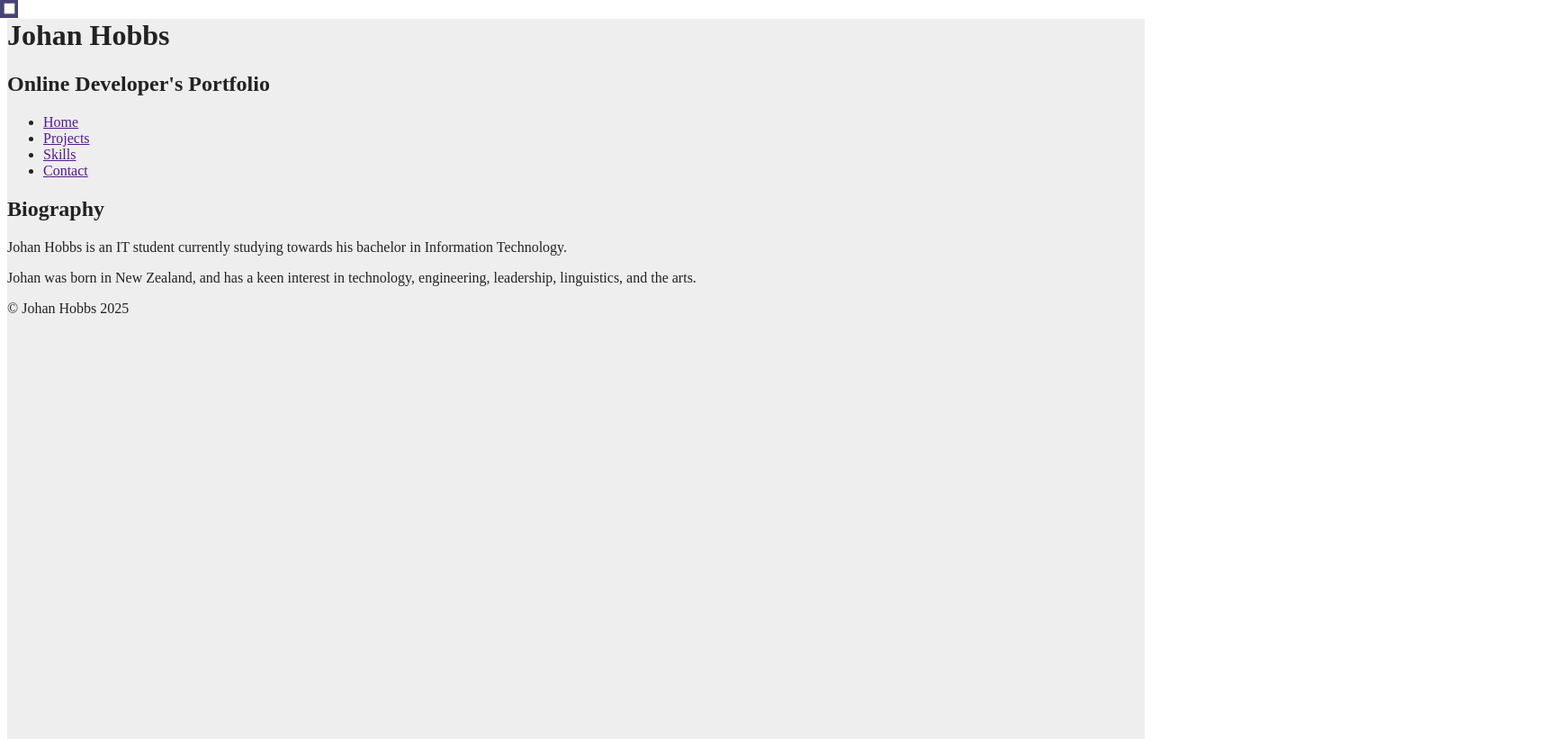
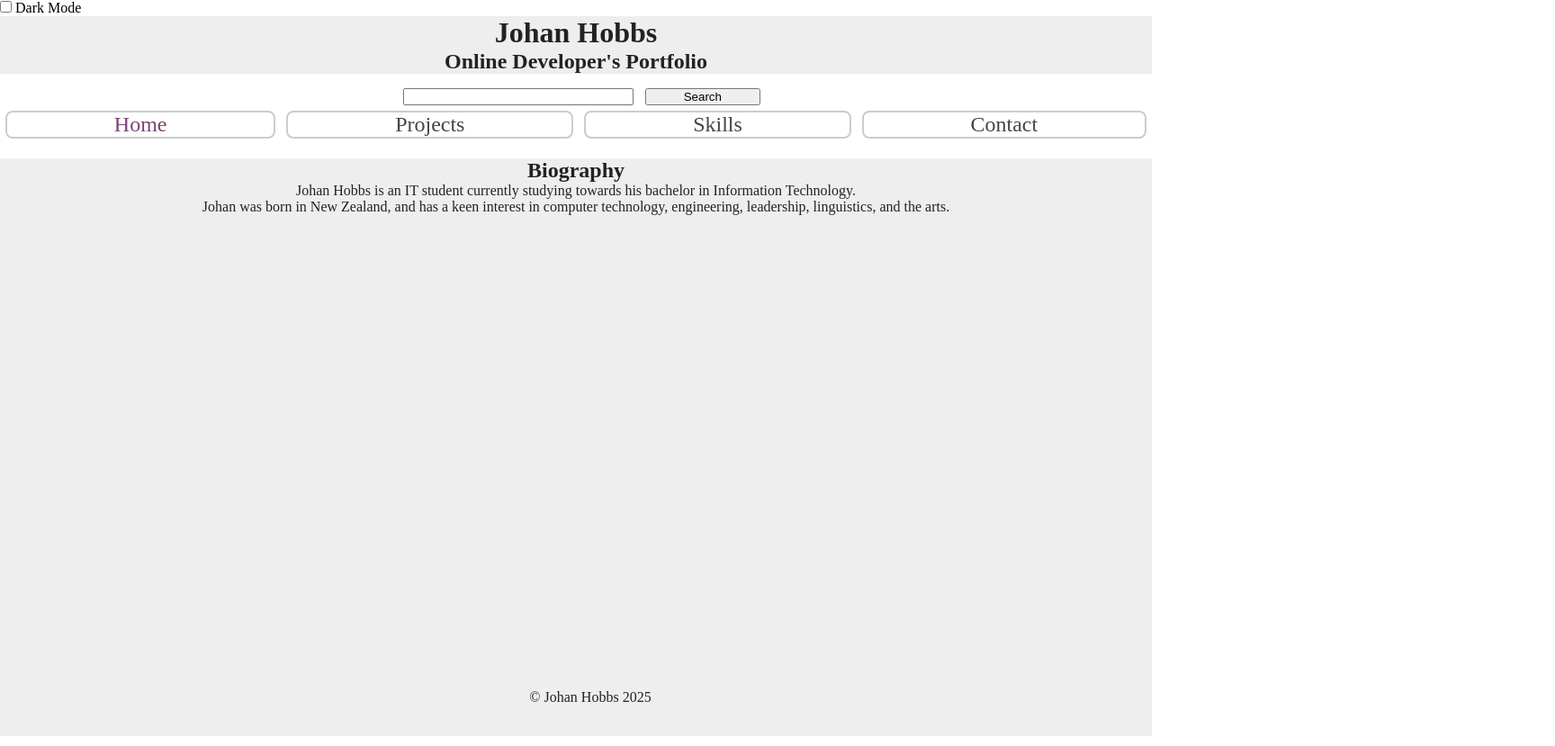
Before and after one commit to johanhobbs/WEB504-A1-2024, a plain HTML site: page portfolio-project/pages/index.html in a window 1280 px wide. Shown: the whole page at 90% size, 1728 px wide, since content can reach past the window. Drawn offline with Linux system fonts and the light colour scheme.

Commit message:
Dark mode working yay

```diff
--- a/portfolio-project/components/home/home.css
+++ b/portfolio-project/components/home/home.css
@@ -1,16 +1,17 @@
+* {
+  margin: 0;
+  padding: 0;
+}
+header * {
+  width: 100%;
+  text-align: center;
+}
+
 #page {
   width: 100%;
   min-height: 100vh;
-}
-
-#page {
   background-color: #eee;
   color: #222;
-}
-
-#dark-mode:checked ~ #page {
-  background-color: #222;
-  color: #eee;
 }
 
 hidden {
@@ -19,3 +20,79 @@ hidden {
   left: 0;
   background-color: #447;
 }
+
+nav {
+  padding-top: 1em;
+  padding-bottom: 1em;
+  background-color: #fff;
+}
+
+nav ul {
+  display: grid;
+  grid-template-columns: auto auto auto auto;
+}
+
+main {
+  width: 100%;
+  text-align: center;
+}
+
+nav ul li {
+  border: #ccc solid 2px;
+  border-radius: 8px;
+  list-style: none;
+  font-size: 1.5em;
+  margin: 0.25em;
+  text-align: center;
+}
+
+nav ul li a {
+  width: 100%;
+  height: 100%;
+  padding: 0.5em;
+  color: #444;
+  text-decoration: none;
+}
+
+nav ul li a:visited {
+  color: #747;
+  text-decoration: none;
+}
+
+footer {
+  width: 100%;
+  text-align: center;
+  position: absolute;
+  bottom: 0;
+  padding: 1em;
+}
+
+#searchbar {
+  width: 100%;
+  margin-left: 35%;
+  display: grid;
+  grid-template-columns: 20vw 10vw;
+  column-gap: 1vw;
+}
+
+#dark-mode:checked ~ #page {
+  background-color: #222;
+  color: #eee;
+}
+
+#dark-mode:checked ~ #page nav {
+  background-color: #000;
+}
+
+#dark-mode:checked ~ #page .nav-link {
+  color: #eee;
+  background-color: #555;
+}
+
+#dark-mode:checked ~ #page .nav-link a {
+  color: #eee;
+}
+
+#dark-mode:checked ~ #page .nav-link a:visited {
+  color: #dce;
+}
--- a/portfolio-project/pages/index.html
+++ b/portfolio-project/pages/index.html
@@ -11,18 +11,23 @@
     Reminder to self:
     Gonna build the index page so it's functional and THEN worry about the component shenanigans.
     Once I have a functional website that does what it needs to, then I can work on the rest of it.
--->
+--><input type="checkbox" id="dark-mode" name="dark-mode" />
+    <label for="dark-mode">Dark Mode</label>
     <div id="page">
       <header>
         <h1>Johan Hobbs</h1>
         <h2>Online Developer's Portfolio</h2>
       </header>
       <nav>
-        <ul>
-          <li><a href="">Home</a></li>
-          <li><a href="">Projects</a></li>
-          <li><a href="">Skills</a></li>
-          <li><a href="">Contact</a></li>
+        <div id="searchbar">
+          <input type="text" id="search-textbox" />
+          <button>Search</button>
+        </div>
+        <ul id="nav-link-container">
+          <li class="nav-link"><a href="">Home</a></li>
+          <li class="nav-link"><a href="./projects.html">Projects</a></li>
+          <li class="nav-link"><a href="./skills.html">Skills</a></li>
+          <li class="nav-link"><a href="./contact.html">Contact</a></li>
         </ul>
       </nav>
       <main>
@@ -32,17 +37,14 @@
           in Information Technology.
         </p>
         <p>
-          Johan was born in New Zealand, and has a keen interest in technology,
-          engineering, leadership, linguistics, and the arts.
+          Johan was born in New Zealand, and has a keen interest in computer
+          technology, engineering, leadership, linguistics, and the arts.
         </p>
+        <img />
       </main>
       <footer>
         <p>&copy Johan Hobbs 2025</p>
       </footer>
     </div>
-    <hidden>
-      <!-- <input type="checkbox" id="open-menu" name="open-menu" /> -->
-      <input type="checkbox" id="dark-mode" name="dark-mode" />
-    </hidden>
   </body>
 </html>
```
Also changed, not shown: portfolio-project/components/home/20241231_094958.jpg (added).
